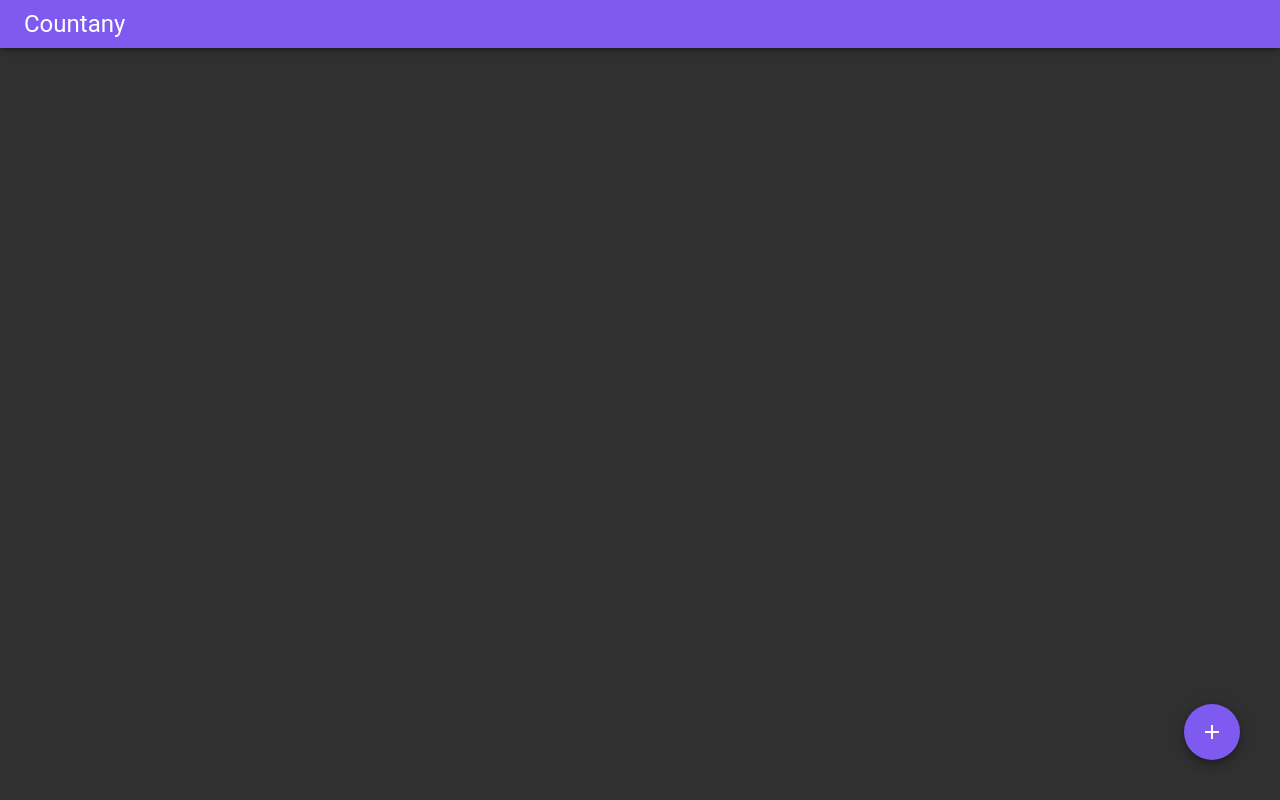
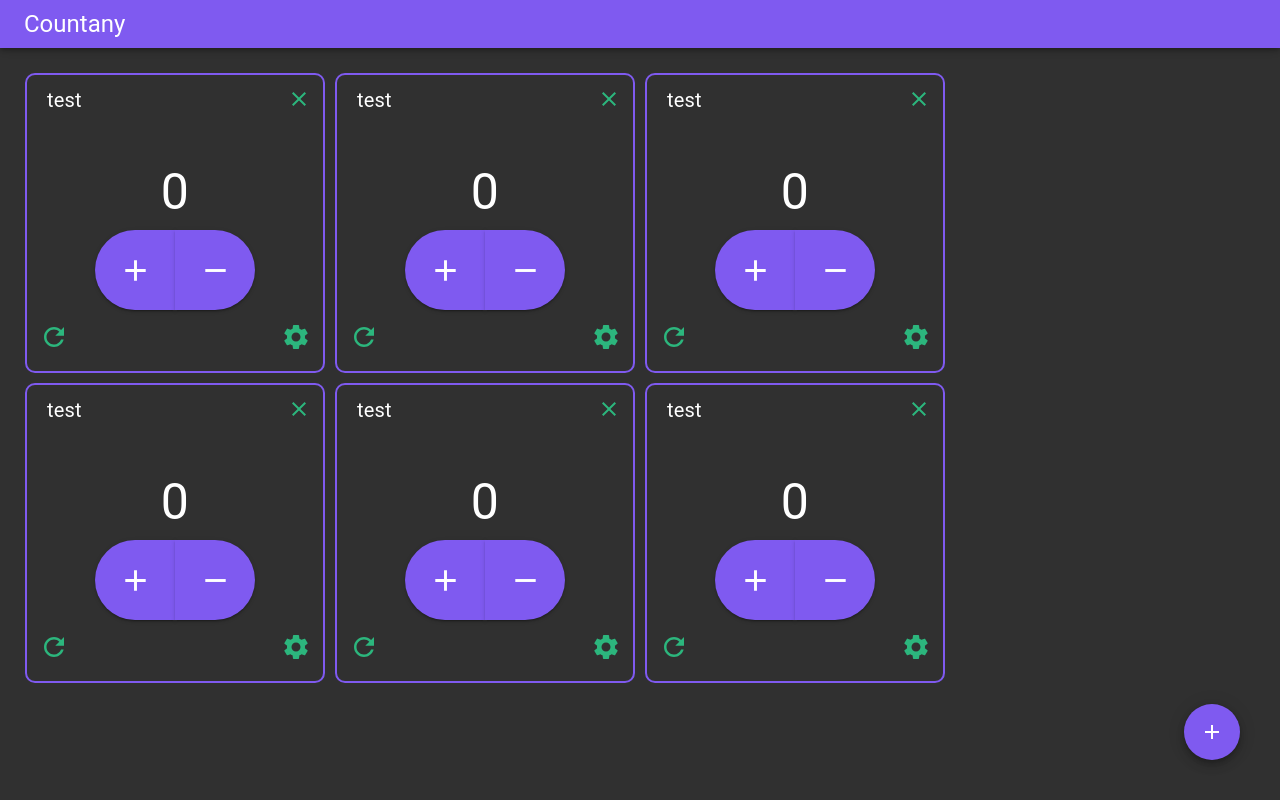
Before and after one commit to hwld/countany, a Next.js app: page / in a window 1280 px wide. Built offline with nearby package versions, Linux system fonts and the light colour scheme.

Commit message:
create counter layout animation

```diff
--- a/components/CounterContainer.tsx
+++ b/components/CounterContainer.tsx
@@ -28,9 +28,11 @@ const Component: React.FC<Props> = ({
         {counters.map((counter) => (
           <motion.div
             key={counter.id}
+            layout
             initial={{ opacity: 0, scale: 0.5 }}
             animate={{ opacity: 1, scale: 1 }}
             exit={{ opacity: 0, scale: 0 }}
+            transition={{ duration: 0.2 }}
           >
             <Counter
               className="counter"
--- a/pages/index.tsx
+++ b/pages/index.tsx
@@ -8,7 +8,23 @@ import { CounterFields, CounterObj } from "../components/Counter";
 import { AddCounterButton } from "../components/AddCounterButton";
 
 const Home: React.FC<{ className?: string }> = ({ className }) => {
-  const [counters, setCounters] = useState<CounterObj[]>([]);
+  const testCounter = (): CounterObj => ({
+    amount: 1,
+    id: Math.random().toString(),
+    maxValue: 99999,
+    minValue: -99999,
+    name: "test",
+    startWith: 0,
+    value: 0,
+  });
+  const [counters, setCounters] = useState<CounterObj[]>([
+    testCounter(),
+    testCounter(),
+    testCounter(),
+    testCounter(),
+    testCounter(),
+    testCounter(),
+  ]);
 
   const addCounter = (fields: CounterFields) => {
     setCounters((counters) => {
```
